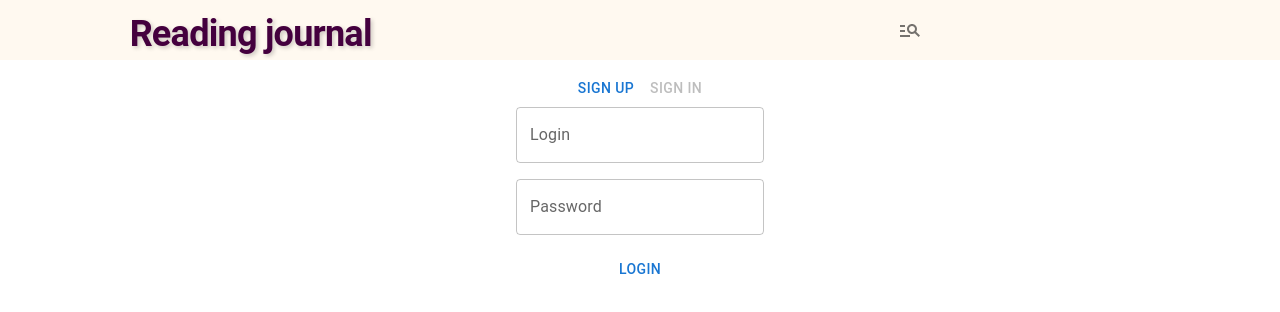
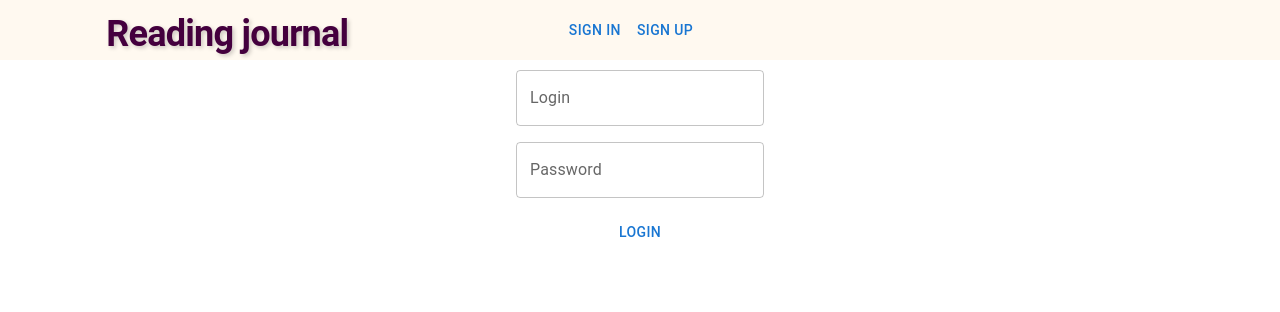
Before and after one commit to liberlunum/reading-journal, a React (Create React App) app: page /signin in a window 1280 px wide. Shown: the top 312 px of the page. Built offline with nearby package versions, Linux system fonts and the light colour scheme.

Commit message:
btns fix

```diff
--- a/src/components/auth/Auth.tsx
+++ b/src/components/auth/Auth.tsx
@@ -71,26 +71,6 @@ export default function Auth({
   };
   return (
     <>
-      <div className="auth__type">
-        <Button
-          disabled={registerSwitchProp}
-          onClick={() => {
-            navigate('/signup');
-          }}
-          className="auth__register-button"
-        >
-          Sign up
-        </Button>
-        <Button
-          disabled={!registerSwitchProp}
-          onClick={() => {
-            navigate('/signin');
-          }}
-          className="auth__login-button"
-        >
-          Sign in
-        </Button>
-      </div>
       <form
         className={'authForm'}
         action=""
--- a/src/components/header/Header.tsx
+++ b/src/components/header/Header.tsx
@@ -5,7 +5,7 @@ import LogoutTwoToneIcon from '@mui/icons-material/LogoutTwoTone';
 import HistoryEduTwoToneIcon from '@mui/icons-material/HistoryEduTwoTone';
 import ManageSearchTwoToneIcon from '@mui/icons-material/ManageSearchTwoTone';
 import { Button, Tooltip } from '@mui/material';
-import { Link, NavLink, useLocation } from 'react-router-dom';
+import { Link, NavLink } from 'react-router-dom';
 import { useEffect, useCallback } from 'react';
 import { Logout, Login } from '../../state/action-creators/auth';
 import Typography from '@mui/material/Typography';
@@ -22,7 +22,6 @@ function Header() {
     },
     [dispatch]
   );
-  const location = useLocation();
   useEffect(() => {
     localStorage.getItem('CurrentUser') &&
       authedUserPush(JSON.parse(localStorage.getItem('CurrentUser') || ''));
@@ -37,9 +36,7 @@ function Header() {
       </Typography>
 
       <div className={styles.iconContainer}>
-        {!logInCheck &&
-          location.pathname !== '/signup' &&
-          location.pathname !== '/signin' && (
+        {!logInCheck && (
           <>
             <Link to="/signin">
               <Button>sign in</Button>
@@ -52,7 +49,8 @@ function Header() {
       </div>
       <div className={styles.iconContainer} style={{ minWidth: 260 }}>
         {logInCheck && <p>{logInCheck.login}</p>}
-
+        {logInCheck && (
+          <>
             <NavLink to="/search">
               <Tooltip title="Search">
                 <IconButton aria-label="add to search">
@@ -60,8 +58,7 @@ function Header() {
                 </IconButton>
               </Tooltip>
             </NavLink>
-        {logInCheck && (
-          <>
+
             <Link to="/favorites">
               <Tooltip title="Favorites">
                 <IconButton aria-label="add to favorites">
```
Lines whose indentation alone changed are shown as unchanged.
